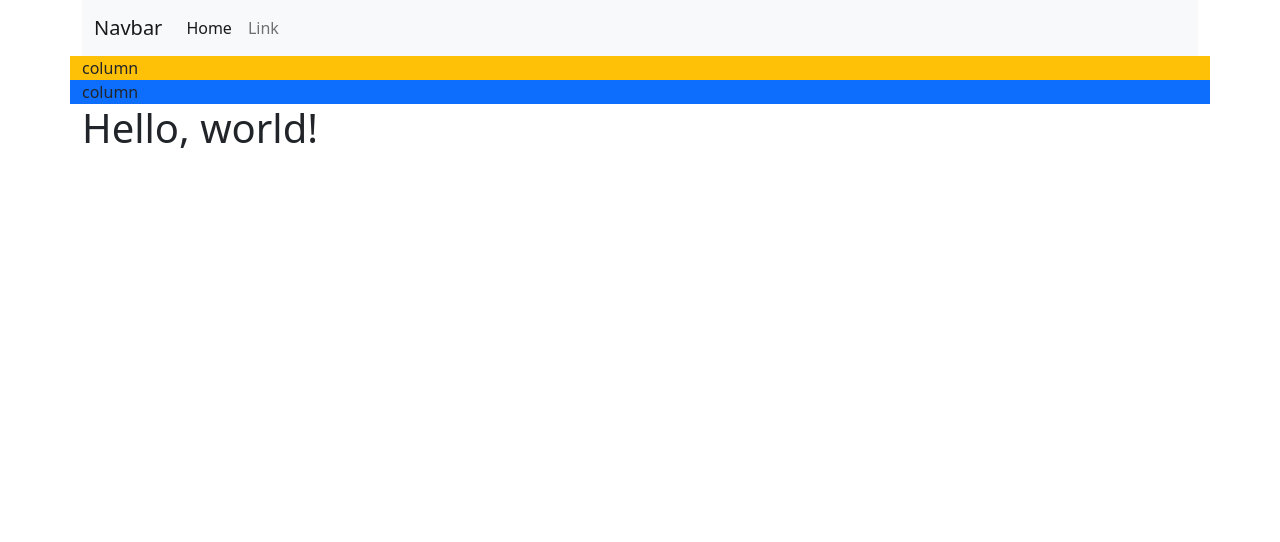
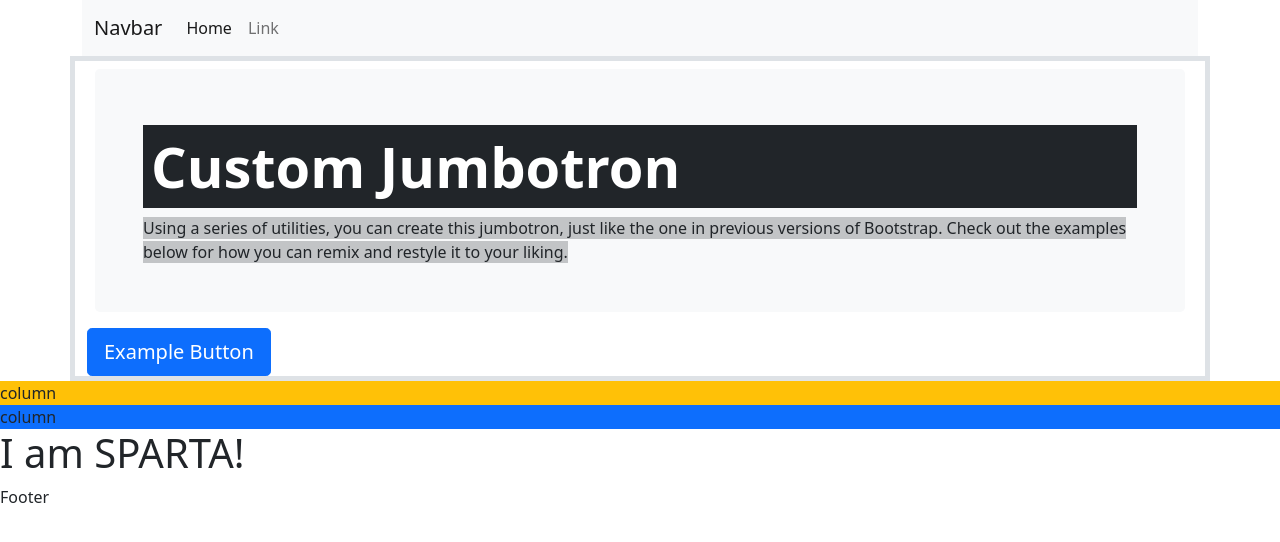
Before and after one commit to k0mputer-n3rd/collab-practice, a plain HTML site: page index.html in a window 1280 px wide. Drawn offline with nearby package versions, Linux system fonts and the light colour scheme.

Commit message:
Add files via upload

```diff
--- a/index.html
+++ b/index.html
@@ -4,11 +4,13 @@
     <!-- Required meta tags -->
     <meta charset="utf-8">
     <meta name="viewport" content="width=device-width, initial-scale=1">
+    <link rel="stylesheet" href="CSS/style.css">
+
 
     <!-- Bootstrap CSS -->
     <link href="https://cdn.jsdelivr.net/npm/bootstrap@5.1.3/dist/css/bootstrap.min.css" rel="stylesheet" integrity="sha384-1BmE4kWBq78iYhFldvKuhfTAU6auU8tT94WrHftjDbrCEXSU1oBoqyl2QvZ6jIW3" crossorigin="anonymous">
 
-    <title>Hello, world!</title>
+    <title>Hi my friend!</title>
   </head>
   <body>
     <div class="container">
@@ -39,27 +41,41 @@
             </ul>
 
           </div>
+
         </div>
       </nav>
+
+       <div class="row">
+
+        <span class="border border-5">
+
+        <div class="col m-2 p-5 bg-light rounded-3">
+          <h1 class="display-4 fw-bold">
+            <h1 class="display-4 fw-bold"> <div class="bg-dark p-2 text-white">
+
+              Custom Jumbotron</div></h1>
+          <p<div class="bg-dark p-.5" style="--bs-bg-opacity: .25;"> Using a series of utilities, you can create this jumbotron, just like the one in previous versions of Bootstrap. Check out the examples below for how you can remix and restyle it to your liking.</div></p>
+          <button class="btn btn-primary btn-lg">Example Button</button>
+          </span>
+
+
+        </div>
+      </div>
       <div class="row">
         <div class="col-med-6 bg-warning">
           column</div>
           <div class="col-med-6 bg-primary">
           column
         </div>
-    <h1>Hello, world!</h1>
 
-    <!-- javaScript needs to be at the end, not the beginning. -->
-
-    <!-- Optional JavaScript; choose one of the two! -->
+    <h1>I am SPARTA!</h1>
+    <footer>
+      Footer
+    </footer>
+  </div>
 
     <!-- Option 1: Bootstrap Bundle with Popper -->
     <script src="https://cdn.jsdelivr.net/npm/bootstrap@5.1.3/dist/js/bootstrap.bundle.min.js" integrity="sha384-ka7Sk0Gln4gmtz2MlQnikT1wXgYsOg+OMhuP+IlRH9sENBO0LRn5q+8nbTov4+1p" crossorigin="anonymous"></script>
 
-    <!-- Option 2: Separate Popper and Bootstrap JS -->
-    <!--
-    <script src="https://cdn.jsdelivr.net/npm/@popperjs/core@2.10.2/dist/umd/popper.min.js" integrity="sha384-7+zCNj/IqJ95wo16oMtfsKbZ9ccEh31eOz1HGyDuCQ6wgnyJNSYdrPa03rtR1zdB" crossorigin="anonymous"></script>
-    <script src="https://cdn.jsdelivr.net/npm/bootstrap@5.1.3/dist/js/bootstrap.min.js" integrity="sha384-QJHtvGhmr9XOIpI6YVutG+2QOK9T+ZnN4kzFN1RtK3zEFEIsxhlmWl5/YESvpZ13" crossorigin="anonymous"></script>
-    -->
   </body>
 </html>
```
